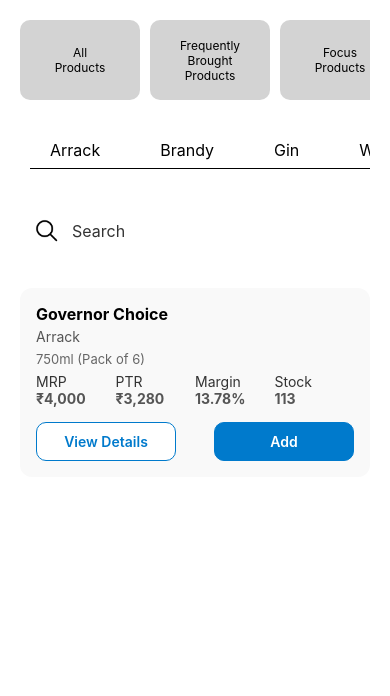
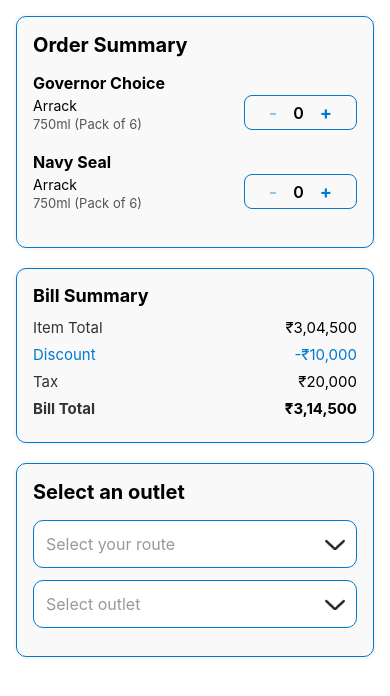
Before and after one commit to hariniss12345/Charts, a React Native app: screen / in a window 390 px wide. Shown: the top 696 px of the page. Built offline with nearby package versions, Linux system fonts and the light colour scheme.

Commit message:
feat: created OrderSummary component and QunantitySelector,Card reusable component

```diff
--- a/App.js
+++ b/App.js
@@ -5,6 +5,7 @@
 import { Goals  } from "./src/components/Goals";
 import { Profile } from "./src/components/Profile";
 import { Products } from "./src/components/Products";
+import { OrderSummary } from "./src/components/OrderSummary";
 
 export default function App(){
   return (
@@ -14,7 +15,8 @@
       <DoughnutChart/> */}
       {/* <Goals/> */}
       {/* <Profile/> */}
-      <Products/>
+      {/* <Products/> */}
+      <OrderSummary/>
       </ScrollView>
     </View>
   )
--- /dev/null
+++ b/src/ReusableComponents/Card.js
@@ -0,0 +1,23 @@
+import React from "react";
+import { View, StyleSheet } from "react-native";
+
+const Card = ({ children, style }) => {
+    return <View style={[styles.card, style]}>{children}</View>;
+};
+
+const styles = StyleSheet.create({
+    card: {
+        backgroundColor: "#f9f9f9",
+        padding: 16,
+        borderRadius: 10,
+        shadowColor: "#000",
+        shadowOpacity: 0.1,
+        shadowRadius: 4,
+        elevation: 2,
+        marginBottom: 20,
+        borderWidth: 1,
+        borderColor: '#007ACC',
+    },
+});
+
+export default Card;
--- /dev/null
+++ b/src/ReusableComponents/QuantitySelector.js
@@ -0,0 +1,68 @@
+import React, { useState, useEffect } from 'react';
+import { View, Text, TouchableOpacity, StyleSheet } from 'react-native';
+
+const QuantitySelector = ({
+    initialQuantity = 0,
+    onChange = () => {},
+}) => {
+    const [quantity, setQuantity] = useState(initialQuantity);
+
+    useEffect(() => {
+        setQuantity(initialQuantity); // in case parent updates initial quantity
+    }, [initialQuantity]);
+
+    const handleIncrement = () => {
+        const newQty = quantity + 1;
+        setQuantity(newQty);
+        onChange(newQty);
+    };
+
+    const handleDecrement = () => {
+        if (quantity > 0) {
+            const newQty = quantity - 1;
+            setQuantity(newQty);
+            onChange(newQty);
+        }
+    };
+
+    return (
+        <View style={styles.quantityContainer}>
+            <TouchableOpacity onPress={handleDecrement} disabled={quantity === 0}>
+                <Text style={[styles.quantityButton, quantity === 0 && styles.disabledButton]}>-</Text>
+            </TouchableOpacity>
+            <Text style={styles.quantityText}>{quantity}</Text>
+            <TouchableOpacity onPress={handleIncrement}>
+                <Text style={styles.quantityButton}>+</Text>
+            </TouchableOpacity>
+        </View>
+    );
+};
+
+const styles = StyleSheet.create({
+    quantityContainer: {
+        flexDirection: "row",
+        alignItems: "center",
+        borderWidth: 1,
+        borderColor: "#007ACC",
+        paddingHorizontal: 16,
+        paddingVertical: 6,
+        borderRadius: 8,
+    },
+    quantityButton: {
+        fontSize: 18,
+        fontWeight: "bold",
+        color: "#007ACC",
+        paddingHorizontal: 8,
+    },
+    quantityText: {
+        fontSize: 16,
+        fontWeight: "600",
+        color: "#000",
+        marginHorizontal: 8,
+    },
+    disabledButton: {
+        opacity: 0.4,
+    },
+});
+
+export default QuantitySelector;
--- /dev/null
+++ b/src/components/OrderSummary.js
@@ -0,0 +1,199 @@
+import React, { useState } from "react";
+import { View, Text, StyleSheet, TextInput, Image } from "react-native";
+import QuantitySelector from "../ReusableComponents/QuantitySelector";
+import Card from "../ReusableComponents/Card";
+
+
+
+export function OrderSummary() {
+    const data = [
+        {
+            title: "Governor Choice",
+            subtitle: "Arrack",
+            description: "750ml (Pack of 6)",
+        },
+        {
+            title: "Navy Seal",
+            subtitle: "Arrack",
+            description: "750ml (Pack of 6)",
+        },
+    ];
+
+    const bill = [
+        { label: "Item Total", value: "\u20B93,04,500" },
+        { label: "Discount", value: "-\u20B910,000" },
+        { label: "Tax", value: "\u20B920,000" },
+        { label: "Bill Total", value: "\u20B93,14,500" },
+    ];
+
+    const [quantities, setQuantities] = useState({});
+
+    const handleQuantityChange = (index, newQty) => {
+        setQuantities((prev) => ({ ...prev, [index]: newQty }));
+    };
+
+    return (
+        <View style={styles.container}>
+          <Card>
+                <Text style={styles.heading}>Order Summary</Text>
+                {data.map((ele, index) => (
+                    <View key={index}>
+                        <View style={styles.row}>
+                            <View style={styles.textContainer}>
+                                <Text style={styles.title}>{ele.title}</Text>
+                                <Text style={styles.subtitle}>{ele.subtitle}</Text>
+                                <Text style={styles.description}>{ele.description}</Text>
+                            </View>
+                            <QuantitySelector
+                                initialQuantity={quantities[index] || 0}
+                                onChange={(qty) => handleQuantityChange(index, qty)}
+                            />
+                        </View>
+                    </View>
+                ))}
+            </Card>
+
+          <Card>
+                <Text style={styles.billHeading}>Bill Summary</Text>
+                {bill.map((item, idx) => {
+                    const isDiscount = item.label === "Discount";
+                    const isTotal = item.label === "Bill Total";
+                    return (
+                        <View key={idx} style={styles.billRow}>
+                            <Text
+                                style={[
+                                    styles.billLabel,
+                                    isDiscount && styles.discountText,
+                                    isTotal && styles.totalText,
+                                ]}
+                            >
+                                {item.label}
+                            </Text>
+                            <Text
+                                style={[
+                                    styles.billValue,
+                                    isDiscount && styles.discountText,
+                                    isTotal && styles.totalText,
+                                ]}
+                            >
+                                {item.value}
+                            </Text>
+                        </View>
+                    );
+                })}
+            </Card>
+
+            <Card>
+                <Text style={styles.heading}>Select an outlet</Text>
+
+                <View style={styles.inputContainer}>
+                    <TextInput
+                        placeholder="Select your route"
+                        style={styles.inputWithIcon}
+                        placeholderTextColor="#999"
+                    />
+                    <Image
+                        source={require('../assets/icons/Shape.png')}
+                        style={styles.inputIcon}
+                    />
+                </View>
+
+                <View style={styles.inputContainer}>
+                    <TextInput
+                        placeholder="Select outlet"
+                        style={styles.inputWithIcon}
+                        placeholderTextColor="#999"
+                    />
+                    <Image
+                        source={require('../assets/icons/Shape.png')}
+                        style={styles.inputIcon}
+                    />
+                </View>
+            </Card>
+        </View>
+    );
+}
+
+
+const styles = StyleSheet.create({
+    container: {
+        padding: 16,
+        flex: 1,
+    },
+    heading: {
+        fontSize: 20,
+        fontWeight: "bold",
+        marginBottom: 16,
+    },
+    row: {
+        flexDirection: "row",
+        justifyContent: "space-between",
+        alignItems: "center",
+    },
+    textContainer: {
+        flex: 1,
+        marginRight: 16,
+    },
+    title: {
+        fontSize: 16,
+        fontWeight: "bold",
+        marginBottom: 4,
+    },
+    subtitle: {
+        fontSize: 14,
+        color: "black",
+        marginBottom: 2,
+    },
+    description: {
+        fontSize: 13,
+        color: "#555",
+        marginBottom: 20,
+    },
+    billHeading: {
+        fontSize: 18,
+        fontWeight: "bold",
+        marginBottom: 12,
+    },
+    billRow: {
+        flexDirection: "row",
+        justifyContent: "space-between",
+        marginBottom: 8,
+    },
+    billLabel: {
+        fontSize: 15,
+        color: "#333",
+    },
+    billValue: {
+        fontSize: 15,
+        color: "#000",
+    },
+    discountText: {
+        color: "#007ACC",
+    },
+    totalText: {
+        fontWeight: "bold",
+    },
+    inputContainer: {
+        position: 'relative',
+        marginBottom: 12,
+    },
+    inputWithIcon: {
+        height: 48,
+        borderWidth: 1,
+        borderColor: '#007ACC',
+        borderRadius: 10,
+        paddingLeft: 12,
+        paddingRight: 40,
+        fontSize: 16,
+        backgroundColor: '#fff',
+        color: '#000',
+    },
+    inputIcon: {
+        position: 'absolute',
+        right: 12,
+        top: 14,
+        width: 20,
+        height: 20,
+        resizeMode: 'contain',
+    },
+});
--- a/src/components/Products.js
+++ b/src/components/Products.js
@@ -8,6 +8,8 @@
     TouchableOpacity,
 } from "react-native";
 import DataRow from "../ReusableComponents/DataRow";
+import QuantitySelector from "../ReusableComponents/QuantitySelector";
+
 
 export function Products() {
     const data = {
@@ -45,18 +47,18 @@
         setQuantity(1);
     };
 
-    const handleIncrement = () => {
-        setQuantity((prev) => prev + 1);
-    };
+    // const handleIncrement = () => {
+    //     setQuantity((prev) => prev + 1);
+    // };
 
-    const handleDecrement = () => {
-        if (quantity > 1) {
-            setQuantity((prev) => prev - 1);
-        } else {
-            setIsAdded(false);
-            setQuantity(0);
-        }
-    };
+    // const handleDecrement = () => {
+    //     if (quantity > 1) {
+    //         setQuantity((prev) => prev - 1);
+    //     } else {
+    //         setIsAdded(false);
+    //         setQuantity(0);
+    //     }
+    // };
 
     return (
         <ScrollView style={styles.container}>
@@ -134,15 +136,11 @@
                                     <Text style={[styles.buttonText, { color: 'white' }]}>Add</Text>
                                 </TouchableOpacity>
                             ) : (
-                                <View style={styles.quantityContainer}>
-                                    <TouchableOpacity onPress={handleDecrement}>
-                                        <Text style={styles.quantityButton}>-</Text>
-                                    </TouchableOpacity>
-                                    <Text style={styles.quantityText}>{quantity}</Text>
-                                    <TouchableOpacity onPress={handleIncrement}>
-                                        <Text style={styles.quantityButton}>+</Text>
-                                    </TouchableOpacity>
-                                </View>
+                                <QuantitySelector
+                                    initialQuantity={quantity}
+                                    onChange={(newQty) => setQuantity(newQty)}
+                                />
+
                             )}
                         </View>
                     </View>
@@ -277,7 +275,7 @@
         borderBottomColor: 'black',
         borderBottomWidth: StyleSheet.hairlineWidth,
         width: '100%',
-        marginTop:-1,
-        marginLeft:10
+        marginTop: -1,
+        marginLeft: 10
     },
 });
```
